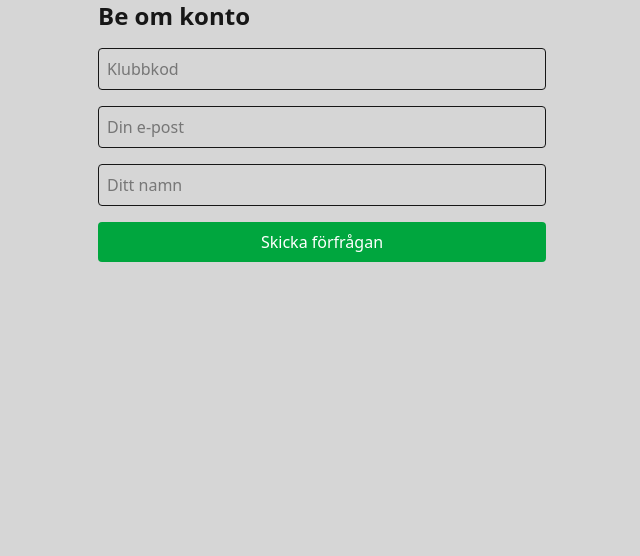
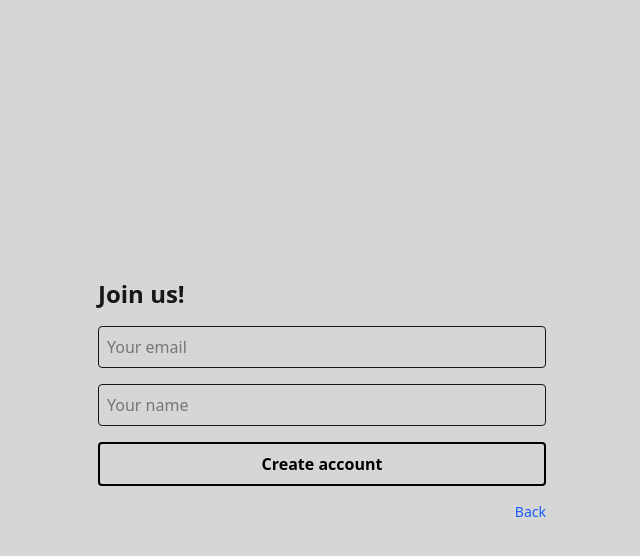
Before and after one commit to HugNil/Team-Planner, a Next.js app in the folder team-planner/: page /join-request in a window 1280 px wide. Shown: the top 556 px of the page, without its empty margins (318-958 px from the left). Built offline with nearby package versions, Linux system fonts and the light colour scheme.

Commit message:
Basic design for login and register, played around with tailwind

```diff
--- a/team-planner/src/app/join-request/page.tsx
+++ b/team-planner/src/app/join-request/page.tsx
@@ -4,45 +4,42 @@ import { useState } from 'react'
 export default function JoinRequestPage() {
   const [email, setEmail] = useState('')
   const [name, setName] = useState('')
-  const [clubCode, setClubCode] = useState('')
 
   async function handleSubmit(e: React.FormEvent) {
     e.preventDefault()
     await fetch('/api/join-request', {
       method: 'POST',
       headers: { 'Content-Type': 'application/json' },
-      body: JSON.stringify({ email, name, clubCode })
+      body: JSON.stringify({ email, name })
     })
-    alert('Din förfrågan är skickad!')
+    alert('Your account has been created!')
   }
 
   return (
+    <section className="h-screen flex flex-col gap-5 items-center justify-center py-20">
       <form onSubmit={handleSubmit} className="max-w-md mx-auto space-y-4">
-      <h2 className="text-2xl font-semibold">Be om konto</h2>
-      <input
-        type="text"
-        placeholder="Klubbkod"
-        value={clubCode}
-        onChange={e => setClubCode(e.target.value)}
-        className="w-full p-2 border rounded"
-      />
+        <h2 className="text-2xl font-semibold">Join us!</h2>
         <input
           type="email"
-        placeholder="Din e-post"
+          placeholder="Your email"
           value={email}
           onChange={e => setEmail(e.target.value)}
           className="w-full p-2 border rounded"
         />
         <input
           type="text"
-        placeholder="Ditt namn"
+          placeholder="Your name"
           value={name}
           onChange={e => setName(e.target.value)}
           className="w-full p-2 border rounded"
         />
-      <button type="submit" className="w-full bg-green-600 text-white py-2 rounded">
-        Skicka förfrågan
+        <button type="submit" className="w-full py-2 bg-transparent border-2 border-black text-black font-semibold rounded hover:bg-green-500 transition-colors duration-500">
+          Create account
         </button>
+        <p className="text-sm flex justify-end">
+          <a href="/login" className="text-blue-600">Back</a>
+        </p>
       </form>
+    </section>
   )
 }
--- a/team-planner/src/app/login/page.tsx
+++ b/team-planner/src/app/login/page.tsx
@@ -7,6 +7,7 @@ export default function LoginPage() {
   const [password, setPassword] = useState('')
 
   return (
+    <section className="h-screen flex flex-col gap-5 items-center justify-center py-20">
       <form
         onSubmit={e => {
           e.preventDefault()
@@ -14,27 +15,31 @@ export default function LoginPage() {
         }}
         className="max-w-md mx-auto space-y-4"
       >
-      <h2 className="text-2xl font-semibold">Logga in</h2>
+        <h2 className="text-2xl font-semibold">Sign in</h2>
         <input
           type="email"
-        placeholder="E-post"
+          placeholder="Email"
           value={email}
           onChange={e => setEmail(e.target.value)}
           className="w-full p-2 border rounded"
         />
         <input
           type="password"
-        placeholder="Lösenord"
+          placeholder="Password"
           value={password}
           onChange={e => setPassword(e.target.value)}
           className="w-full p-2 border rounded"
         />
-      <button type="submit" className="w-full bg-blue-600 text-white py-2 rounded">
-        Logga in
+        <button type="submit" className="w-full py-2 bg-transparent border-2 border-black text-black font-semibold rounded hover:bg-green-500 transition-colors duration-500">
+          Sign in
         </button>
-      <p className="text-sm">
-        Nytt konto? <a href="/join-request" className="text-blue-600">Skicka join-request</a>
+        <div className="flex justify-between items-center text-sm">
+          <p className="flex flex-row">
+            <span className="text-black">Don't have an account?&nbsp;&nbsp;</span> <a href="/join-request" className="text-blue-600">Join us!</a>
           </p>
+          <a href="/" className="text-blue-600">Back</a>
+        </div>
       </form>
+    </section>
   )
 }
--- a/team-planner/src/app/page.tsx
+++ b/team-planner/src/app/page.tsx
@@ -5,7 +5,8 @@ export default function Home() {
     <section className="h-screen flex flex-col gap-5 items-center justify-center py-20">
       <h1 className="text-7xl font-bold mb-4">This is TeamPlanner</h1>
       <p className="mb-8">A simple platform for real-time collaboration in the selection committee.</p>
-      <a href="/login" className="px-6 py-2 bg-blue-600 text-white rounded">Get Started</a>
+      <p className="text-sm text-center">Team Planner hopes to streamline the process of team selection<br/>and improve communication among committee members.</p>
+      <a href="/login" className="px-6 py-2 bg-transparent border-2 border-black text-black font-semibold rounded transition-transform duration-500 hover:scale-105">Get Started</a>
     </section>
   )
 }
```
Lines whose indentation alone changed are shown as unchanged.
